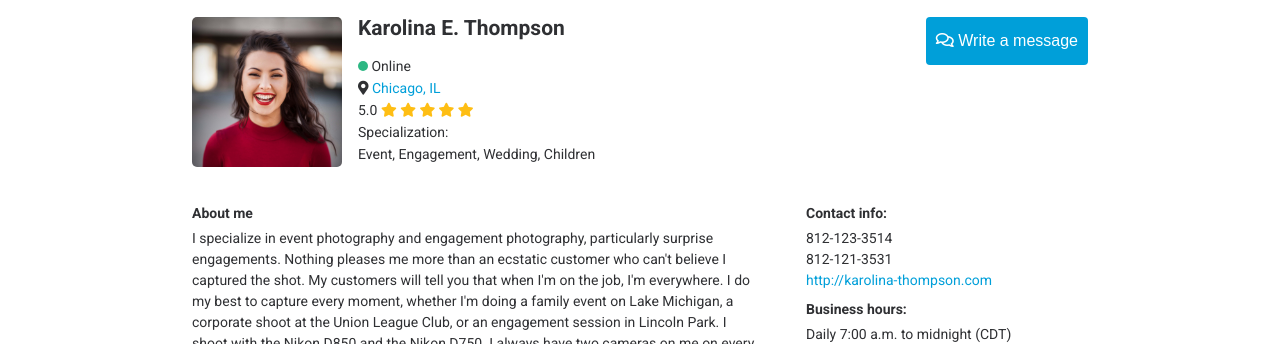
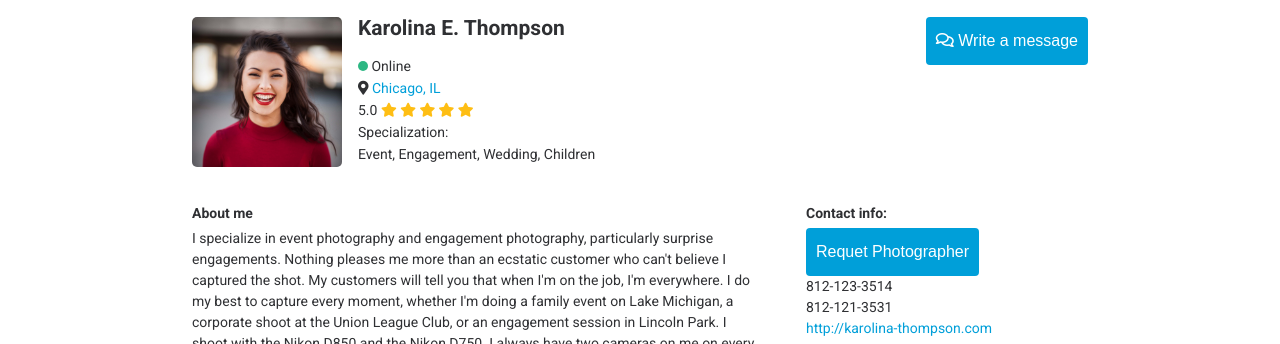
Before and after one commit to photo-market/photo-market-template, a plain HTML site: page src/profile.html in a window 1280 px wide. Shown: the part 120-464 px from the top of the page. Drawn offline with Linux system fonts and the light colour scheme.

Commit message:
added request feature "small change"

```diff
--- a/src/profile.html
+++ b/src/profile.html
@@ -128,6 +128,7 @@
             <div class="contact-info">
                 <div>
                     <span>Contact info:</span>
+                    <button>Requet Photographer</button>
                     <ul class="no-style-list">
                         <li>812-123-3514</li>
                         <li>812-121-3531</li>
```
Also changed, not shown: src/js/request.html (added).
